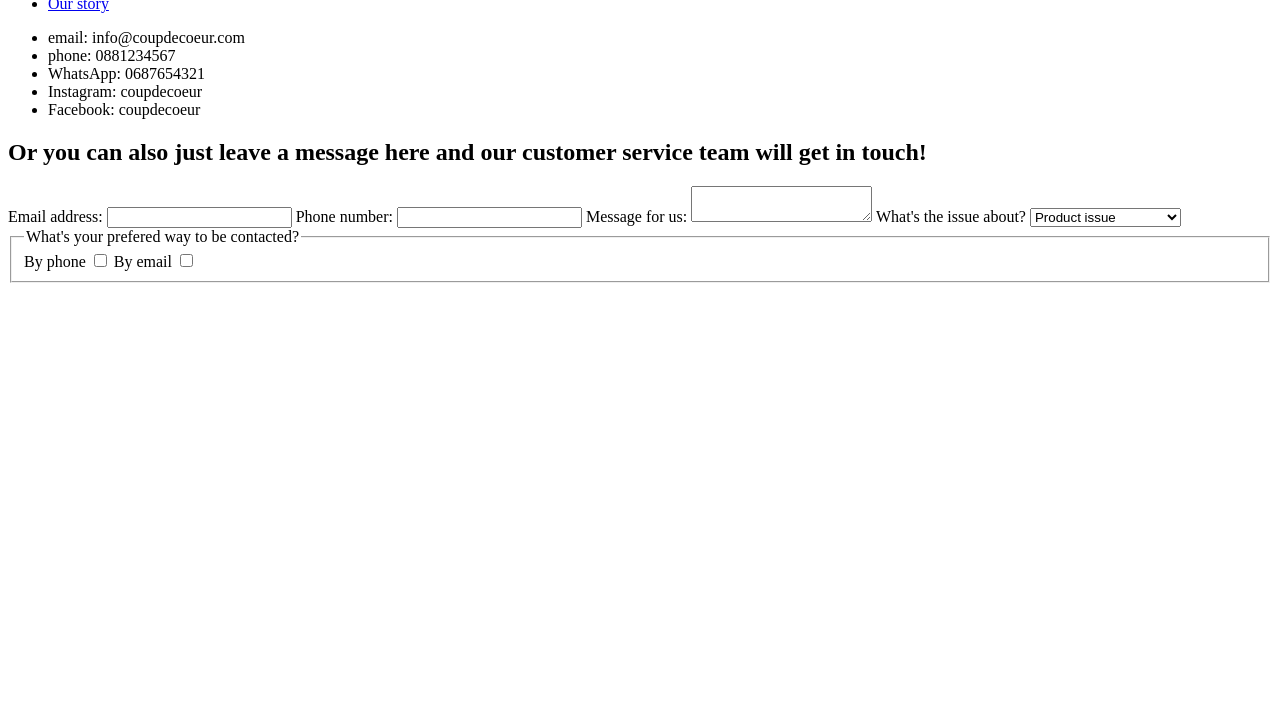
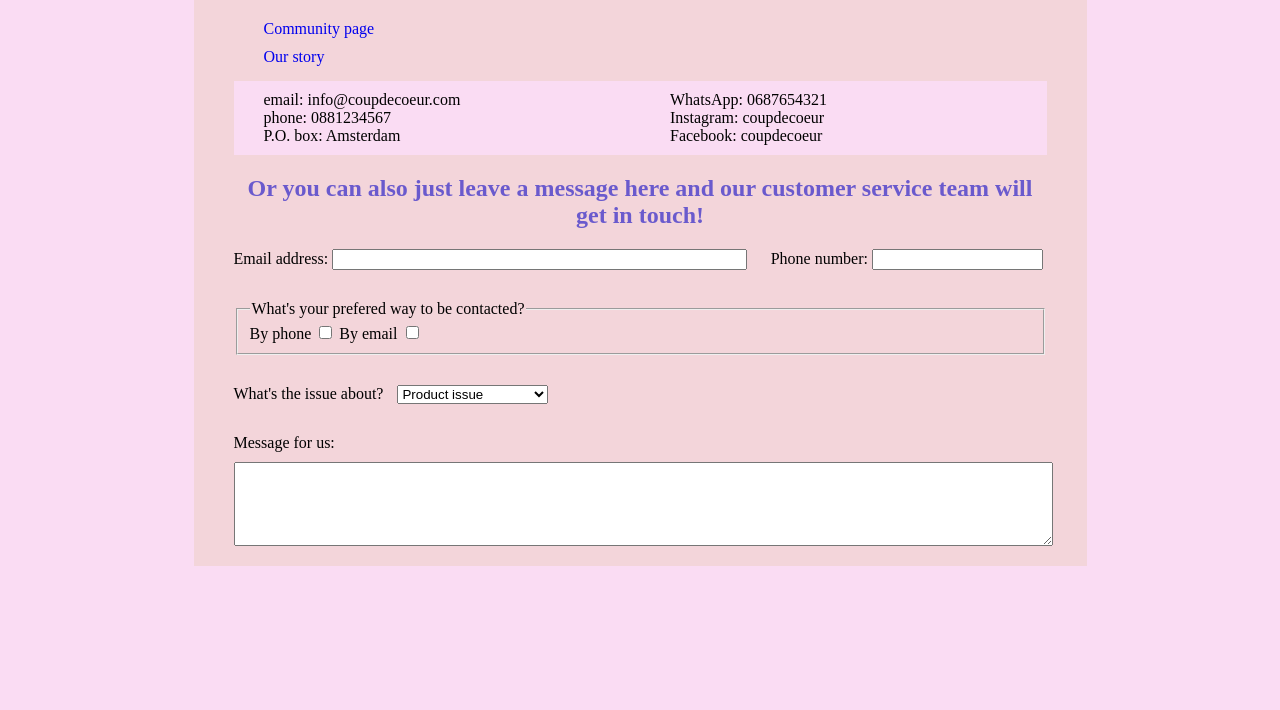
Before and after one commit to Jean-LU/Coup-de-Coeur, a plain HTML site: page html/Contact.html in a window 1280 px wide. Shown: the part 90-800 px from the top of the page. Drawn offline with Linux system fonts and the light colour scheme.

Commit message:
Subpages edited

```diff
--- a/CSS/screen.css
+++ b/CSS/screen.css
@@ -120,9 +120,9 @@ make parent div recognise the flating children. */
 }
 
 /* To style the navigation buttons */
-nav ul {
+ul {
     list-style: none;
-    padding: 0;
+    padding: 10px 20px;
     margin: 0;
 
 }
@@ -153,3 +153,84 @@ nav a:hover {
     height: auto;
 
 }
+
+/* To style tables */
+
+table th {
+    text-align: left;
+    background-color: palevioletred;
+    text-shadow: rgb(0, 0, 0, .4);
+}
+
+table th,
+table td {
+    border: 1px solid palevioletred;
+    padding: 5px;
+}
+
+table {
+    width: 100%;
+    border-spacing: 0;
+    border-collapse: collapse;
+}
+
+table tbody tr:nth-child(odd) td{
+    background-color: hsl(314, 74%, 92%);
+}
+
+.col-1 {
+    width: 30%;
+}
+
+.col-2,
+.col-3 {
+    width: 35%;
+}
+
+/* table.shipping tr :nth-child(2),
+table.shipping tr :nth-child(3) {
+    font-size: 110%;
+} */
+
+/*to style contact form*/
+
+.box-1,
+.box-2 {
+    width: 50%;
+    display: block;
+    float: left;
+    padding-left: 10px;
+    box-sizing: border-box;
+    background-color: hsl(314, 74%, 92%);
+    margin-bottom: 20px;
+
+}
+
+input[type="email"] {
+    width: 50%;
+    display: inline;
+    margin-bottom: 30px;
+    margin-right: 20px;
+}
+
+input[type="tel"] {
+    width: 20%;
+    display: inline;
+    margin-bottom: 30px;
+}
+
+textarea {
+    width: 100%;
+    display: block;
+    padding-bottom: 50px;
+    margin-top: 10px;
+}
+
+fieldset {
+    margin-bottom: 30px;
+}
+
+select {
+    margin-bottom: 30px;
+    margin-left: 10px;
+}
--- a/html/Contact.html
+++ b/html/Contact.html
@@ -3,6 +3,7 @@
     <head>
         <meta charset="utf-8">
         <title>Contact Us</title>
+        <link rel="stylesheet" href="../CSS/screen.css">
     </head>
 
     <body>
@@ -19,13 +20,22 @@
                     <li><a href="Our story.html">Our story</a></li>
                 </ul>
             </nav>
-            <ul>
-                <li>email: info@coupdecoeur.com</li>
-                <li>phone: 0881234567</li>
-                <li>WhatsApp: 0687654321</li>
-                <li>Instagram: coupdecoeur</li>
-                <li>Facebook: coupdecoeur</li>
-            </ul>
+            <div class="box-1">
+                 <ul>
+                    <li><a>email: info@coupdecoeur.com</a></li>
+                    <li><a>phone: 0881234567</a></li>
+                    <li><a>P.O. box: Amsterdam</a></li>
+                </ul>
+            </div>
+            <div class="box-2">
+                <ul>
+                    <li><a>WhatsApp: 0687654321</a></li>
+                    <li><a>Instagram: coupdecoeur</a></li>
+                    <li><a>Facebook: coupdecoeur</a></li>
+                </ul>
+
+            </div>
+
 
         </section>
 
@@ -43,8 +53,13 @@
             <label for="phonenumber">Phone number:</label>
             <input id="phonenumber" type="tel" name="phonenumber">
 
-            <label for="message">Message for us:</label>
-            <textarea id="message" name="message"></textarea>
+            <fieldset>
+                <legend>What's your prefered way to be contacted?</legend>
+                <label for="byphone">By phone</label>
+                <input type="checkbox" id="byphone" name="contactmethod" value="byphone">
+                <label for="byemail">By email</label>
+                <input type="checkbox" id="byemail" name="contactmethod" value="byemail">
+            </fieldset>
 
             <label for="topic">What's the issue about?</label>
             <select id="topic" name="feedbacktopic">
@@ -56,13 +71,12 @@
                 <option value="other">Other</option>
             </select>
 
-            <fieldset>
-                <legend>What's your prefered way to be contacted?</legend>
-                <label for="byphone">By phone</label>
-                <input type="checkbox" id="byphone" name="contactmethod" value="byphone">
-                <label for="byemail">By email</label>
-                <input type="checkbox" id="byemail" name="contactmethod" value="byemail">
-            </fieldset>
+            <div class="text-box">
+                <label for="message">Message for us:</label>
+                <textarea id="message" name="message"></textarea>
+            </div>
+
+
 
         </section>
     </body>
```
Also changed, not shown: html/Product-page.html (+19 -8 lines).
